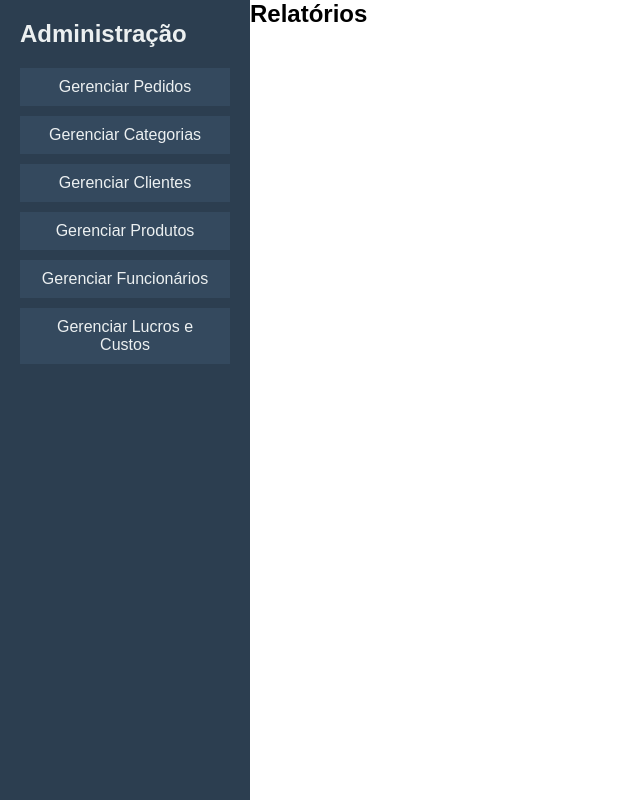
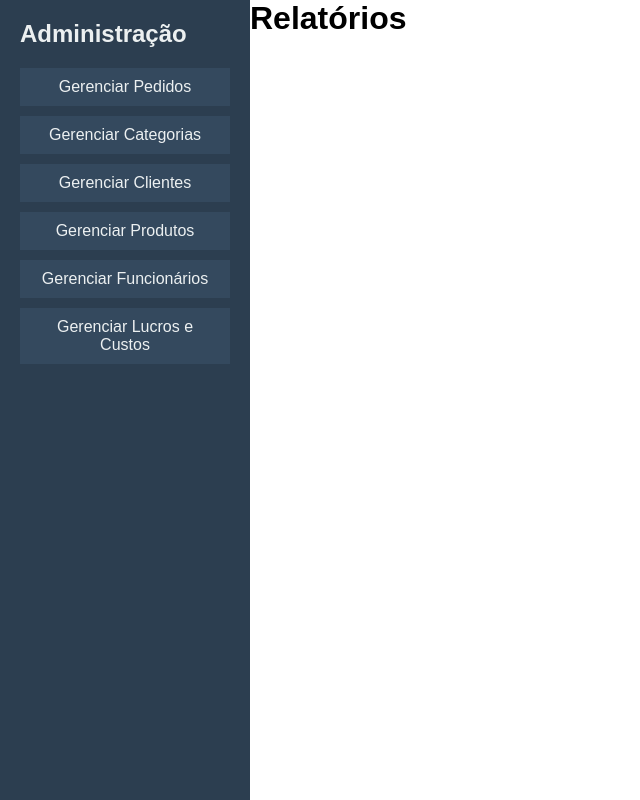
Before and after one commit to Watt09/PROJETOFINALLPR, a website with bundled scripts: page views/inicio.html in a window 1280 px wide. Shown: the whole page, without its empty margins (0-640 px from the left). Built offline with nearby package versions, Linux system fonts and the light colour scheme.

Commit message:
Update inicio.html

```diff
--- a/views/inicio.html
+++ b/views/inicio.html
@@ -21,7 +21,7 @@
       </ul>
     </aside>
     <main>
-      <H2>Relatórios</H2>
+      <H1>Relatórios</H1>
       <canvas id="graficoLucrosCustos" width="400" height="200"></canvas>
     </main>
   </div>
```
